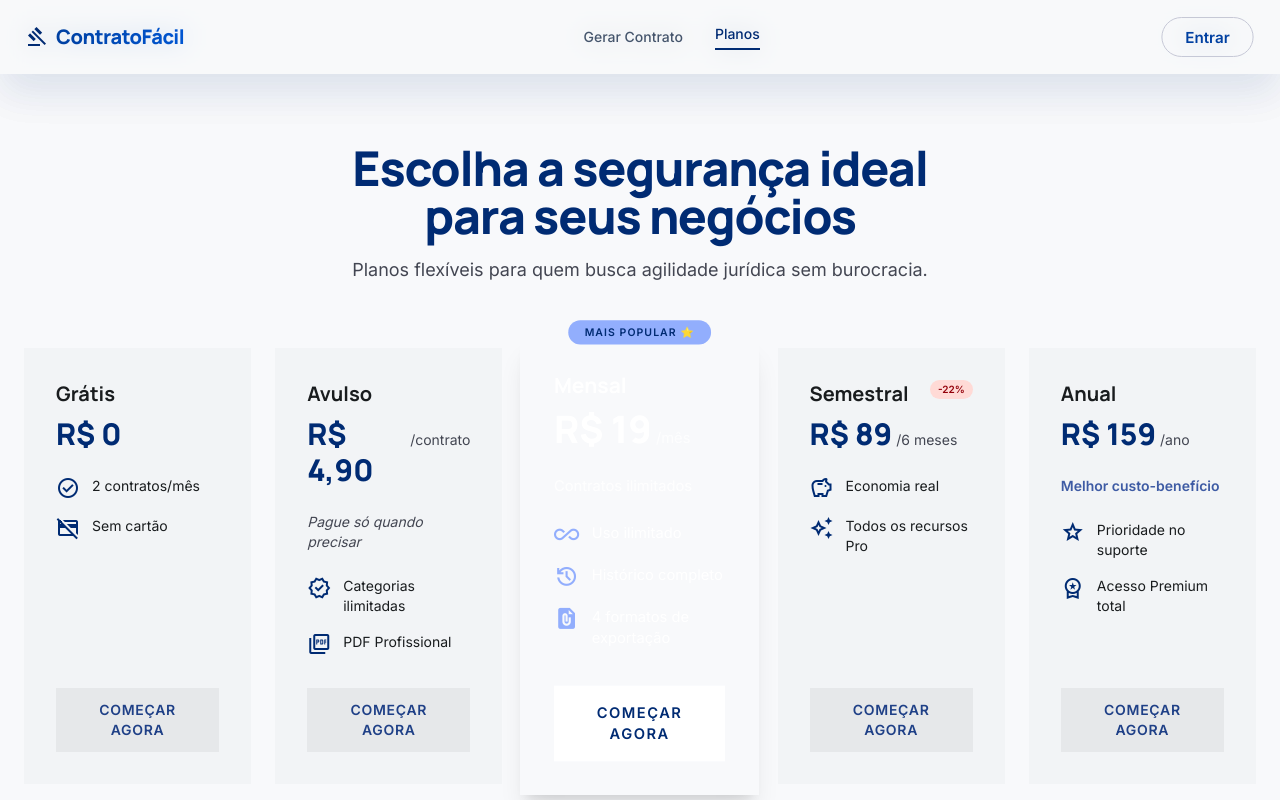
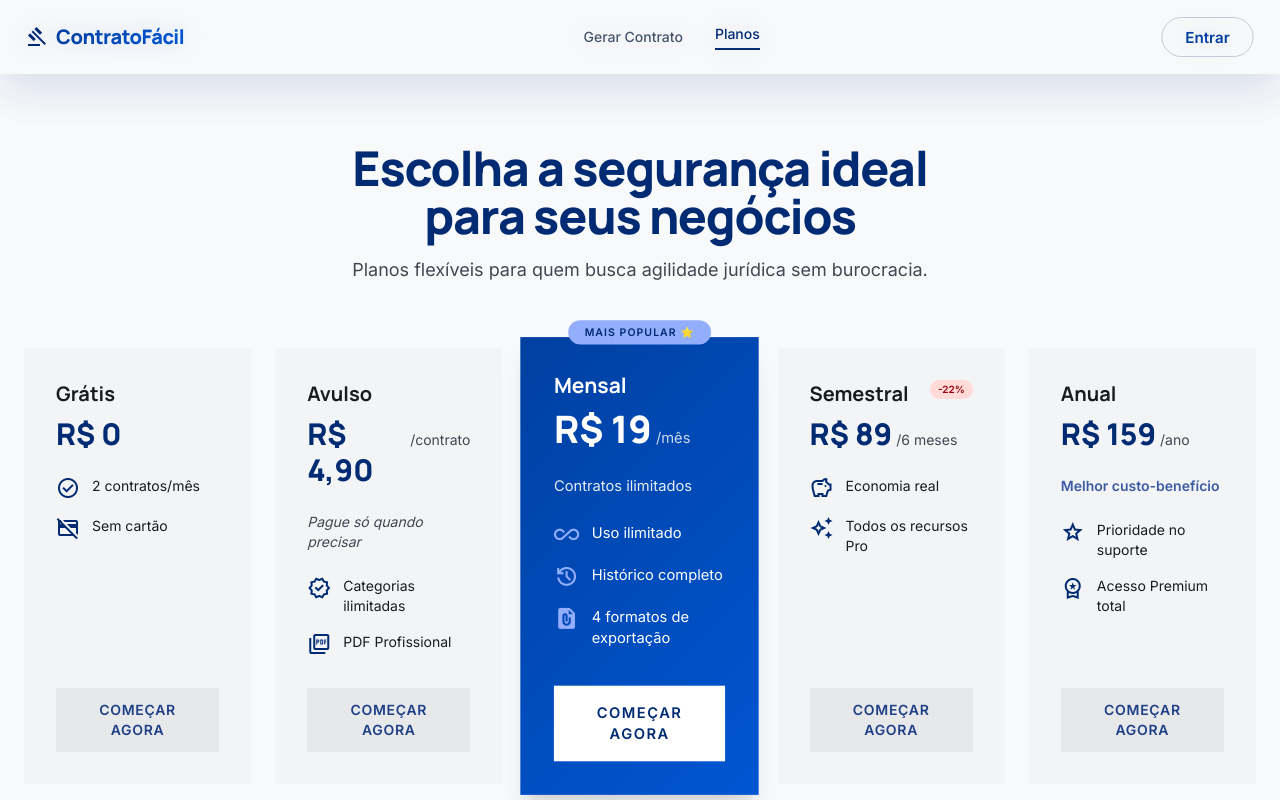
Before and after one commit to JRoberto1/contratofacil-app, a Next.js app: page /planos in a window 1280 px wide. Shown: the top 800 px of the page. Built offline with nearby package versions, Linux system fonts and the light colour scheme; no server answers.

Commit message:
fix(planos): atualiza card de destaque para usar signature-gradient

```diff
--- a/src/app/planos/page.tsx
+++ b/src/app/planos/page.tsx
@@ -67,7 +67,7 @@
           </div>
 
           {/* Card 3: Mensal (DESTAQUE) */}
-          <div className="premium-gradient p-8 rounded-lg flex flex-col justify-between text-white architectural-layer relative transform md:scale-105 z-10 shadow-xl">
+          <div className="signature-gradient p-8 rounded-lg flex flex-col justify-between text-white architectural-layer relative transform md:scale-105 z-10 shadow-xl">
             <div className="absolute -top-4 left-1/2 -translate-x-1/2 bg-secondary-container text-primary font-label text-[10px] font-bold uppercase tracking-widest px-4 py-1 rounded-full whitespace-nowrap">MAIS POPULAR ⭐</div>
             <div>
               <h3 className="font-headline text-xl font-bold mb-2">Mensal</h3>
```
